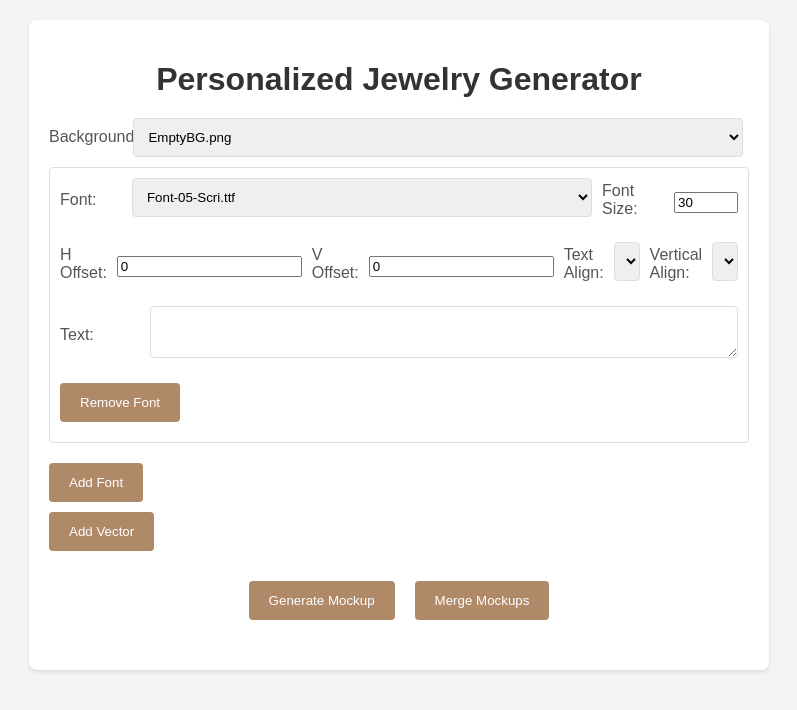
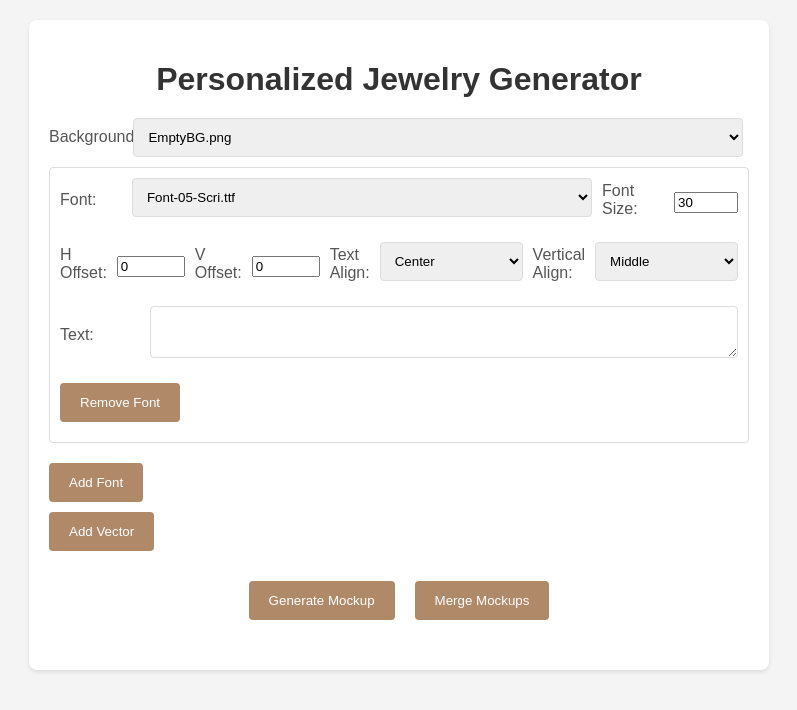
Before and after one commit to kontrolog/molody-mockup, a Flask app: page / in a window 1280 px wide. Shown: the top 710 px of the page, without its empty margins (241-1038 px from the left). Run offline with Flask 3, Linux system fonts and the light colour scheme.

Commit message:
add font and add vector options ok, UI offset updated

```diff
--- a/templates/index.html
+++ b/templates/index.html
@@ -44,6 +44,12 @@
       border: 1px solid #ddd;
       border-radius: 4px;
       box-sizing: border-box;
+    }
+
+    /* Offset inputlarının genişliğini sınırla */
+    input[type="number"][id^="horizontalOffset"],
+    input[type="number"][id^="verticalOffset"] {
+      max-width: 60px; /* 3 basamaklı sayılar için yeterli */
     }
 
     textarea {
```
